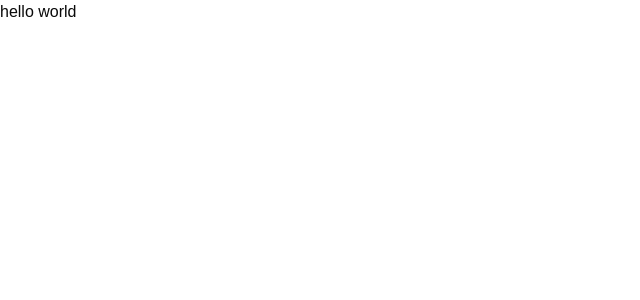
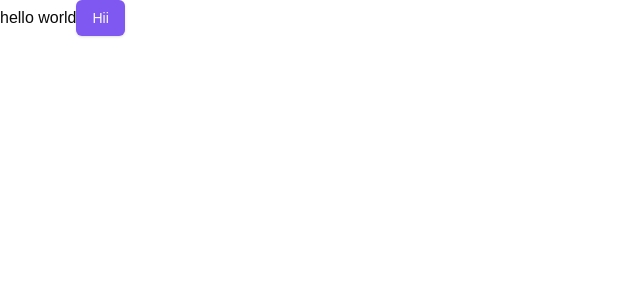
Before and after one commit to chandanpandey91/RoomMate-AI, a Next.js app: page / in a window 1280 px wide. Shown: the top 300 px of the page, without its empty margins (0-640 px from the left). Built offline with nearby package versions, Linux system fonts and the light colour scheme.

Commit message:
shadcn/ui updated

```diff
--- a/app/page.js
+++ b/app/page.js
@@ -1,9 +1,11 @@
+import { Button } from "@/components/ui/button";
 import Image from "next/image";
 
 export default function Home() {
   return (
     <div>
       hello world
+      <Button>Hii</Button>
     </div>
   );
 }
--- a/tailwind.config.mjs
+++ b/tailwind.config.mjs
@@ -20,7 +20,7 @@ export default {
   				foreground: 'hsl(var(--popover-foreground))'
   			},
   			primary: {
-  				DEFAULT: 'hsl(var(--primary))',
+  				DEFAULT: '#7f57f1',
   				foreground: 'hsl(var(--primary-foreground))'
   			},
   			secondary: {
```
